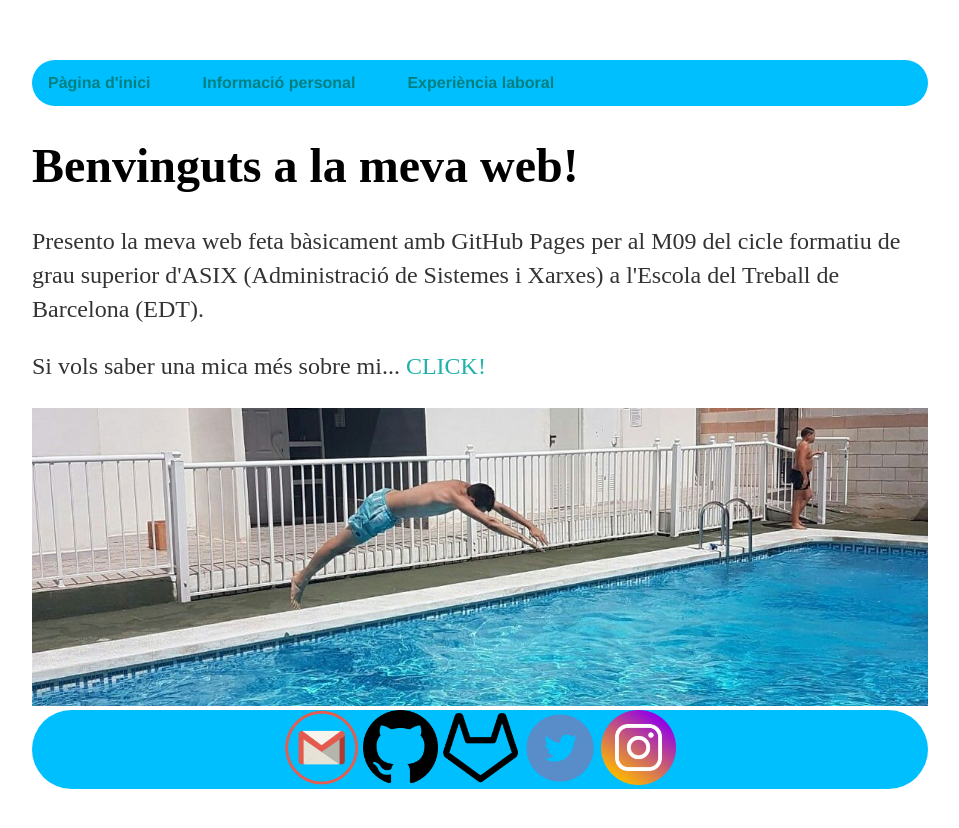
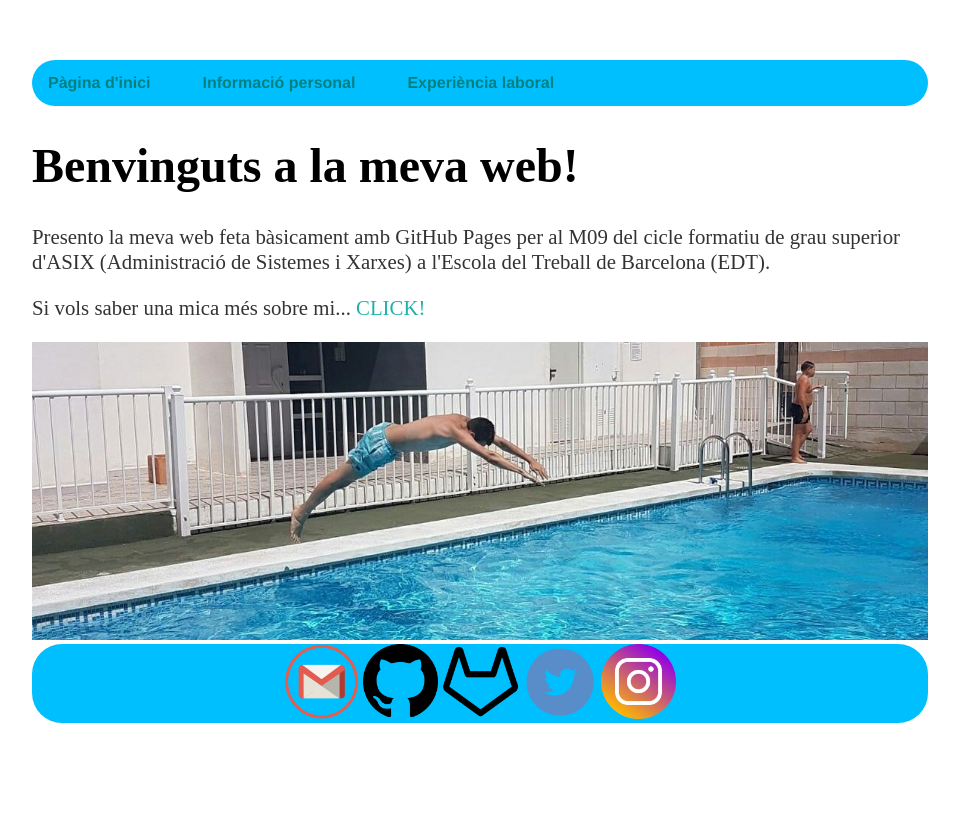
Before and after one commit to isx48102233/isx48102233.github.io, a Jekyll site: the page built from index.html, in a window 1280 px wide. Shown: the top 828 px of the page, without its empty margins (160-1119 px from the left). Built offline with Jekyll 4.4.1, drawn with Linux system fonts in a browser that asks for light colours.

Commit message:
Update main.css
provas css

```diff
--- a/css/main.css
+++ b/css/main.css
@@ -12,29 +12,28 @@
     padding: 0;
     overflow: hidden;
     background-color: 	#00BFFF;
-    border-radius: 50px 50px 50px 50px;
+    border-radius: 30px 30px 30px 30px;
 }
 nav ul li, footer ul li {
     display: inline;
     margin-right: 20px;
     float: left;
-    text-align: center;
 }
 a {
     text-decoration: none;
     color: 	#20B2AA;
 }
-a:hover {
+nav ul li a:hover {
     cursor: pointer;
     background-color: #87CEFA;
 }
 h1, h3 {
     font-size: 3em;
-    font-family:'Chalkduster, fantasy';
+    font-family:'Chalkduster';
 }
 p {
-    font-size: 1.5em;
-    line-height: 1.4em;
+    font-size: 1.3em;
+    line-height: 1.2em;
     color: #333;
 }
 footer {
```
